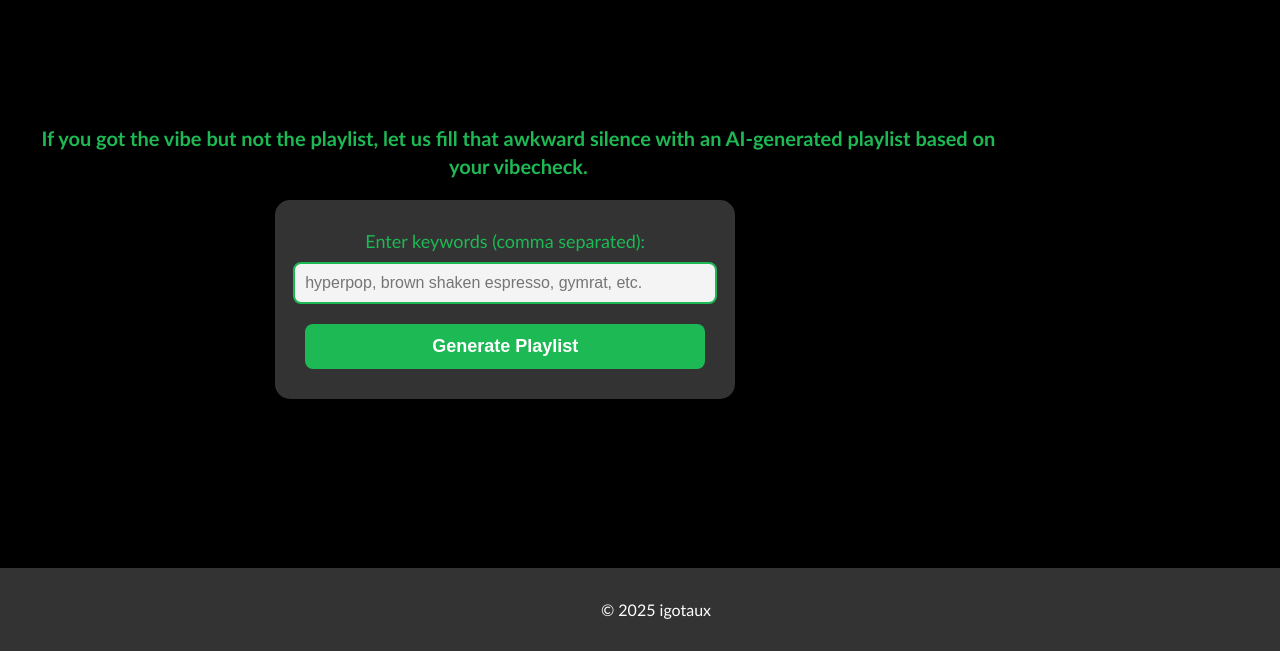
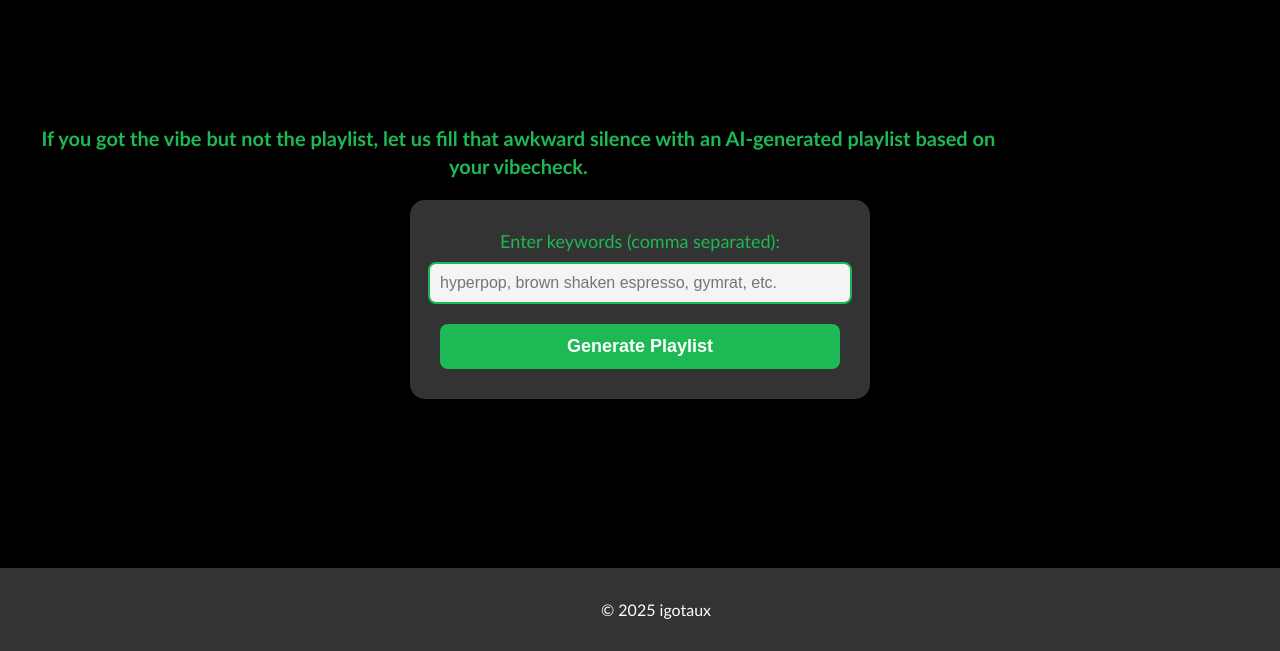
Before and after one commit to Ramenisneat/igotaux, a FastAPI app: template backend/templates/enter.html in a window 1280 px wide. Shown: the part 149-800 px from the top of the page. Run offline with FastAPI, Linux system fonts and the light colour scheme; the template is opened without the code that fills it, so the values that code supplies are empty.

Commit message:
survey says... will it work

```diff
--- a/backend/templates/enter.html
+++ b/backend/templates/enter.html
@@ -7,7 +7,7 @@
       If you got the vibe but not the playlist, let us fill that awkward silence with an AI-generated playlist based on your vibecheck.
     </h3>
 
-    <form action="/gen_playlist" method="post" style="background-color: #333; padding: 30px; border-radius: 15px; box-shadow: 0 4px 12px rgba(0, 0, 0, 0.3); max-width: 400px; width: 100%; display: flex; flex-direction: column; justify-content: center; align-items: center; margin-top: 10px; margin-left: 20%; margin-right: 20%;">
+    <form action="/gen_playlist" method="post" style="background-color: #333; padding: 30px; border-radius: 15px; box-shadow: 0 4px 12px rgba(0, 0, 0, 0.3); max-width: 400px; width: 100%; display: flex; flex-direction: column; justify-content: center; align-items: center; margin: 0 auto;">
 
       <label for="keywords" style="font-size: 18px; margin-bottom: 10px; margin-left: 10px; margin-right: 10px; display: block; color: #1DB954;">Enter keywords (comma separated):</label>
       <input type="text" id="keywords" name="keywords" placeholder="hyperpop, brown shaken espresso, gymrat, etc." style="width: 100%; padding: 10px; margin-bottom: 20px; border: 2px solid #1DB954; border-radius: 8px; font-size: 16px; color: #333; background-color: #f4f4f4;">
```
